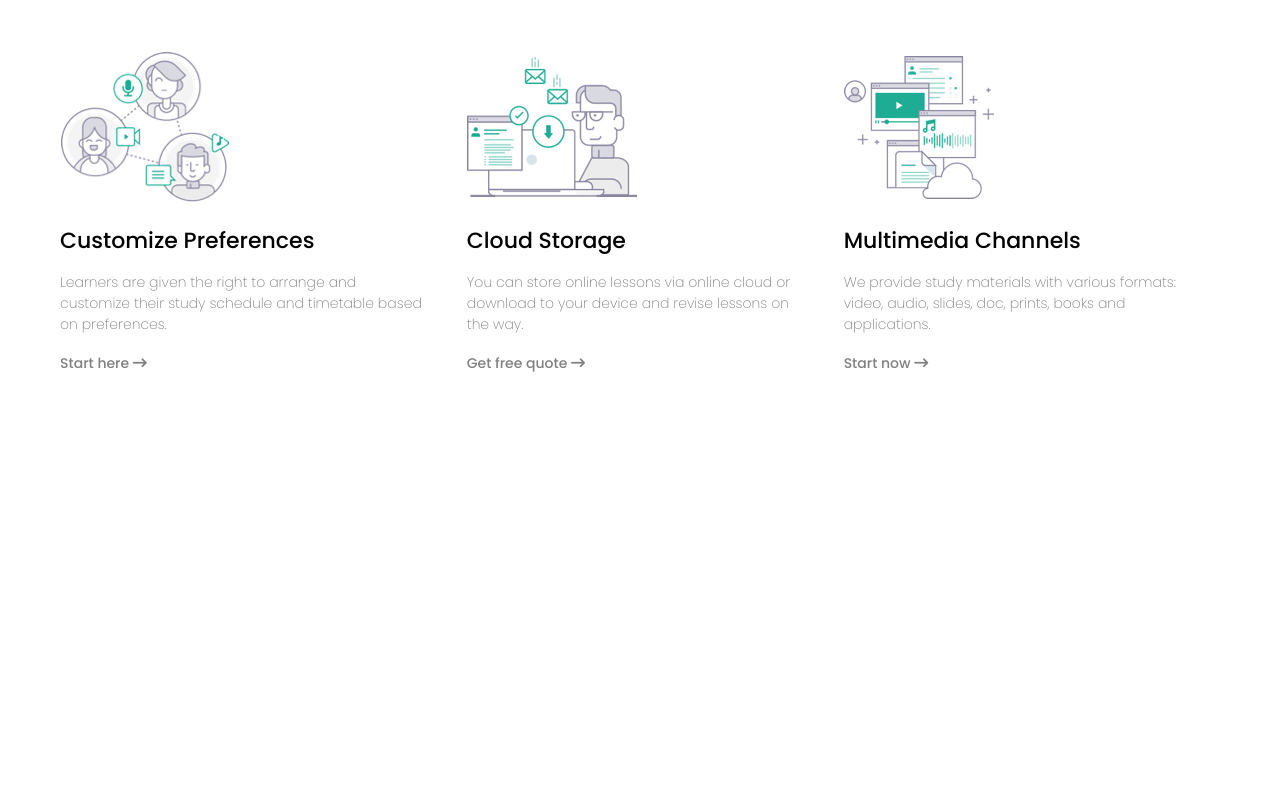
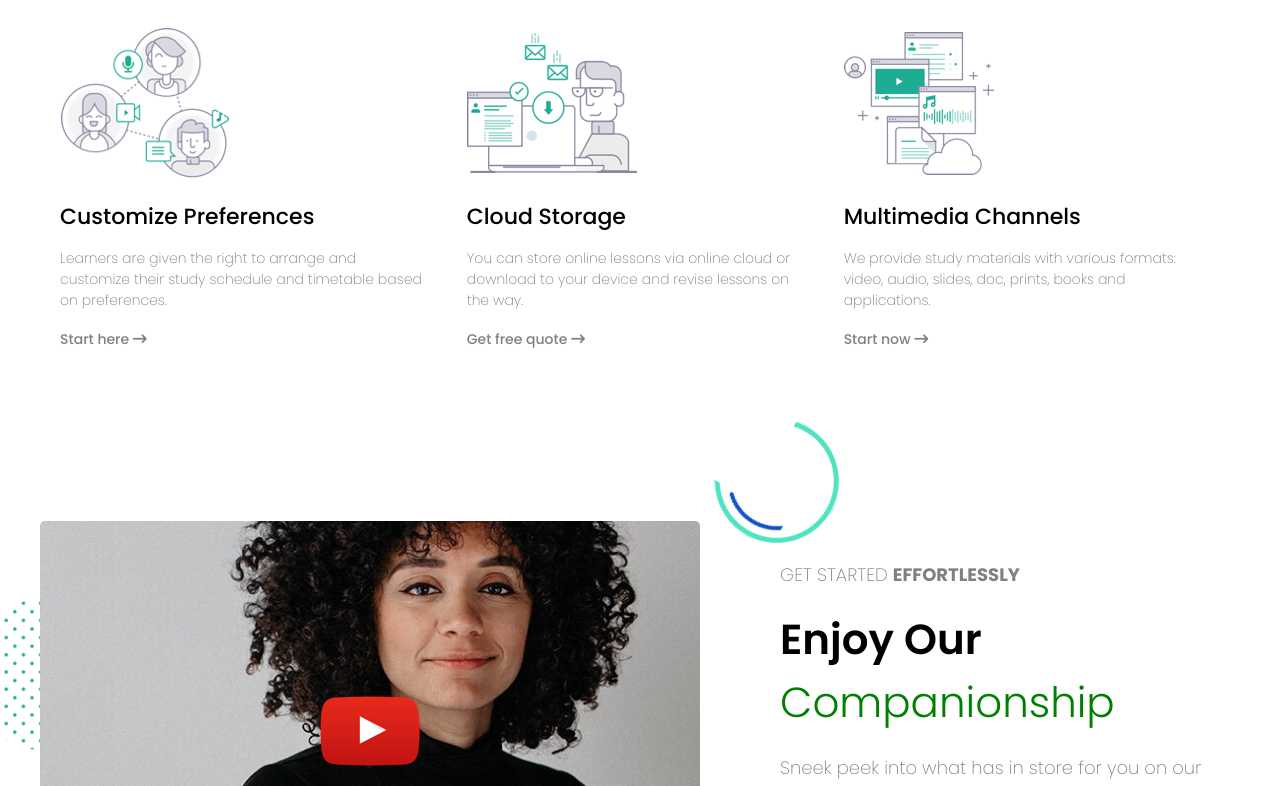
Before and after one commit to FRANCO1357/proj-html-vuejs, a Vue app: page / in a window 1280 px wide. Shown: the part 2014-2800 px from the top of the page. Before the commit the page ends 2459 px from the top, so only its background shows below. Built offline with nearby package versions, Linux system fonts and the light colour scheme.

Commit message:
tutorial and data barrel

```diff
--- a/src/App.vue
+++ b/src/App.vue
@@ -7,6 +7,7 @@
 </template>
 
 <script>
+import { menuLinks, jumbotronIcons, coursesList, benefitsList } from './assets/data/index.js';
 import BaseHeader from './components/BaseHeader.vue';
 import BaseMain from './components/BaseMain.vue';
 import TheJumbotron from './components/TheJumbotron.vue';
@@ -20,35 +21,10 @@ export default {
 },
   data(){
     return{
-      menuLinks: [
-        { text: "Home", href: "#" },
-        { text: "Pages", href: "#" },
-        { text: "Courses", href: "#" },
-        { text: "Features", href: "#" },
-        { text: "Blog", href: "#" },
-        { text: "Shop", href: "#" },
-      ],
-      jumbotronIcons: [
-        { src: require("./assets/images/client-logo-01.png"), alt: "client-01" },
-        { src: require("./assets/images/client-logo-02.png"), alt: "client-02" },
-        { src: require("./assets/images/client-logo-03.png"), alt: "client-03" },
-        { src: require("./assets/images/client-logo-04.png"), alt: "client-04" },
-        { src: require("./assets/images/client-logo-05.png"), alt: "client-05" },
-        { src: require("./assets/images/client-logo-06.png"), alt: "client-06" },
-      ],
-      coursesList: [
-        { id: 1, title: 'Personal Finance: Financial Security Thinking & Principles', price: 'Free', lessons: '2', students: '201', thumb: require("./assets/images/finance-course-thumbnail-04-480x298.jpeg") },
-        { id: 2, title: 'Learning to Write as a Professional Author', price: '$40.00', lessons: '20', students: '63', thumb: require("./assets/images/course-02-480x298 (1).jpeg") },
-        { id: 3, title: 'Customer-centric Info-Tech Strategies', price: 'Free', lessons: '24', students: '885', thumb: require("./assets/images/stock-full-hd-03-480x298 (1).jpeg") },
-        { id: 4, title: 'Master jQuery in a Short Period of Time', price: '$19.00', lessons: '17', students: '63', thumb: require("./assets/images/stock-full-hd-04-480x298 (1).jpeg") },
-        { id: 5, title: 'Academic Listening and Note-taking', price: '$26.00', lessons: '14', students: '68', thumb: require("./assets/images/stock-full-hd-06-480x298 (1).jpeg") },
-        { id: 6, title: 'Master jQuery in a Short Period of Time', price: '$39.00', lessons: '6', students: '51', thumb: require("./assets/images/course-featured-image-01-480x298 (1).jpeg") },
-      ],
-      benefitsList: [
-        { title: 'Customize Preferences', description: 'Learners are given the right to arrange and customize their study schedule and timetable based on preferences.', link: 'Start here', href: '#', thumb: require("./assets/images/home-2-image-box-01.png") },
-        { title: 'Cloud Storage', description: 'You can store online lessons via online cloud or download to your device and revise lessons on the way.', link: 'Get free quote', href: '#', thumb: require("./assets/images/about-us-02-image-box-02.png") },
-        { title: 'Multimedia Channels', description: 'We provide study materials with various formats: video, audio, slides, doc, prints, books and applications.', link: 'Start now', href: '#', thumb: require("./assets/images/home-2-image-box-03.png") },
-      ],
+      menuLinks,
+      jumbotronIcons,
+      coursesList,
+      benefitsList,
     }
   }
 }
--- /dev/null
+++ b/src/assets/data/_benefitsList.js
@@ -0,0 +1,5 @@
+export default [
+    { title: 'Customize Preferences', description: 'Learners are given the right to arrange and customize their study schedule and timetable based on preferences.', link: 'Start here', href: '#', thumb: require("../images/home-2-image-box-01.png") },
+    { title: 'Cloud Storage', description: 'You can store online lessons via online cloud or download to your device and revise lessons on the way.', link: 'Get free quote', href: '#', thumb: require("../images/about-us-02-image-box-02.png") },
+    { title: 'Multimedia Channels', description: 'We provide study materials with various formats: video, audio, slides, doc, prints, books and applications.', link: 'Start now', href: '#', thumb: require("../images/home-2-image-box-03.png") },
+  ]
--- /dev/null
+++ b/src/assets/data/_coursesList.js
@@ -0,0 +1,8 @@
+export default [
+    { id: 1, title: 'Personal Finance: Financial Security Thinking & Principles', price: 'Free', lessons: '2', students: '201', thumb: require("../images/finance-course-thumbnail-04-480x298.jpeg") },
+    { id: 2, title: 'Learning to Write as a Professional Author', price: '$40.00', lessons: '20', students: '63', thumb: require("../images/course-02-480x298 (1).jpeg") },
+    { id: 3, title: 'Customer-centric Info-Tech Strategies', price: 'Free', lessons: '24', students: '885', thumb: require("../images/stock-full-hd-03-480x298 (1).jpeg") },
+    { id: 4, title: 'Master jQuery in a Short Period of Time', price: '$19.00', lessons: '17', students: '63', thumb: require("../images/stock-full-hd-04-480x298 (1).jpeg") },
+    { id: 5, title: 'Academic Listening and Note-taking', price: '$26.00', lessons: '14', students: '68', thumb: require("../images/stock-full-hd-06-480x298 (1).jpeg") },
+    { id: 6, title: 'Master jQuery in a Short Period of Time', price: '$39.00', lessons: '6', students: '51', thumb: require("../images/course-featured-image-01-480x298 (1).jpeg") },
+  ]
--- /dev/null
+++ b/src/assets/data/_jumbotronIcons.js
@@ -0,0 +1,8 @@
+export default [
+    { src: require("../images/client-logo-01.png"), alt: "client-01" },
+    { src: require("../images/client-logo-01.png"), alt: "client-02" },
+    { src: require("../images/client-logo-03.png"), alt: "client-03" },
+    { src: require("../images/client-logo-04.png"), alt: "client-04" },
+    { src: require("../images/client-logo-05.png"), alt: "client-05" },
+    { src: require("../images/client-logo-06.png"), alt: "client-06" },
+  ]
--- /dev/null
+++ b/src/assets/data/_menuLinks.js
@@ -0,0 +1,8 @@
+export default [
+    { text: "Home", href: "#" },
+    { text: "Pages", href: "#" },
+    { text: "Courses", href: "#" },
+    { text: "Features", href: "#" },
+    { text: "Blog", href: "#" },
+    { text: "Shop", href: "#" },
+  ]
--- /dev/null
+++ b/src/assets/data/index.js
@@ -0,0 +1,6 @@
+import menuLinks from './_menuLinks';
+import jumbotronIcons from './_jumbotronIcons';
+import coursesList from './_coursesList';
+import benefitsList from './_benefitsList';
+
+export {menuLinks, jumbotronIcons, coursesList, benefitsList}
--- a/src/components/BaseMain.vue
+++ b/src/components/BaseMain.vue
@@ -2,17 +2,20 @@
     <div>
         <TheAllCourses :courses="courses"/>
         <TheBenefits :benefits="benefits"/>
+        <TheTutorial/>
     </div>
 </template>
 
 <script>
 import TheBenefits from './TheBenefits.vue';
 import TheAllCourses from './TheAllCourses.vue';
+import TheTutorial from './TheTutorial.vue';
     export default{
     name: "baseMain",
     components: {
         TheAllCourses,
         TheBenefits,
+        TheTutorial,
         },
     props:{
         courses: Array,
--- /dev/null
+++ b/src/components/TheTutorial.vue
@@ -0,0 +1,105 @@
+<template>
+    <div class="tutorial">
+        <div class="container">
+            <div class="video-tutorial">
+                <img src="../assets/images/icon-youtube-play.png" alt="">
+                <img class="background-image first" src="../assets/images/maxcoach-shape-05-150x150.png" alt="">
+                <img class="background-image second" src="../assets/images/maxcoach-shape-07.png" alt="">
+                <img class="background-image third" src="../assets/images/maxcoach-shape-02.png" alt="">
+            </div>
+            <div class="description">
+                <p>GET STARTED <strong>EFFORTLESSLY</strong></p>
+                <h3>Enjoy Our <span>Companionship</span></h3>
+                <p>Sneek peek into what has in store for you on our online teaching and mentoring portal. Seek for some hidden hints of early-bird rewards as well.</p>
+                <a href="#">Download free guidebook <i class="fa-solid fa-arrow-right-long"></i></a>
+            </div>
+        </div>
+    </div>
+</template>
+
+<script>
+export default{
+    name: 'TheTutorial',
+}
+</script>
+
+<style lang="scss" scoped>
+.container{
+    display: flex;
+    padding: 100px 0;
+
+    .video-tutorial{
+        width: 55%;
+        height: 420px;
+        border-radius: 5px;
+        background-image: url('../assets/images/home-2-popup-video-poster.jpg');
+        background-repeat: no-repeat;
+        background-size: 100%;
+        background-position: center;
+        display: flex;
+        justify-content: center;
+        align-items: center;
+        transition: 0.5s linear;
+        position: relative;
+
+        &:hover{
+            background-size: 110%;
+
+        }
+
+        .background-image{
+                z-index: -1;
+                position: absolute;
+
+
+                &.first{
+                    left: -70px;
+                    top: 80px;
+                }
+
+                &.second{
+                    right: -20px;
+                    top: 350px;
+                }
+
+                &.third{
+                    right: -140px;
+                    top: -100px;
+                }
+
+            }
+    }
+
+    .description{
+        width: 45%;
+        padding: 40px 0 80px 80px;
+
+        h3{
+            font-size: 42px;
+            font-weight: 600;
+            margin: 20px 0;
+
+            span{
+                font-weight: 300;
+                color: green;
+            }
+        }
+
+        p{
+            color: grey;
+            font-size: 18px;
+            font-weight: 200;
+        }
+
+        a{
+            display: block;
+            color: green;
+            font-weight: 500;
+            font-size: 14px;
+            margin-top: 30px;
+            text-decoration: none;
+        }
+    }
+
+}
+</style>
```
